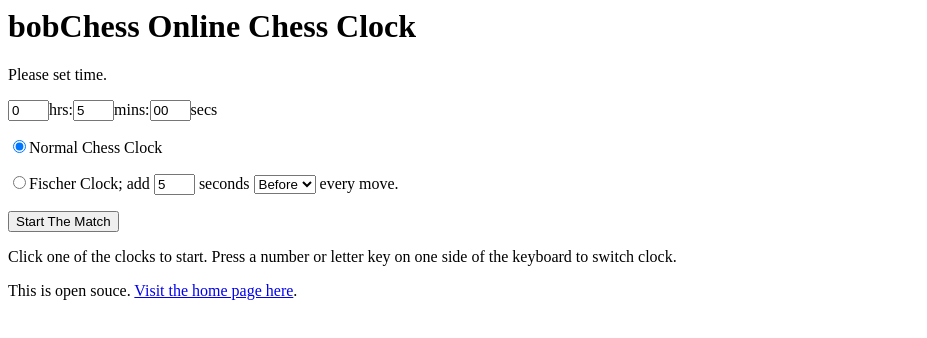
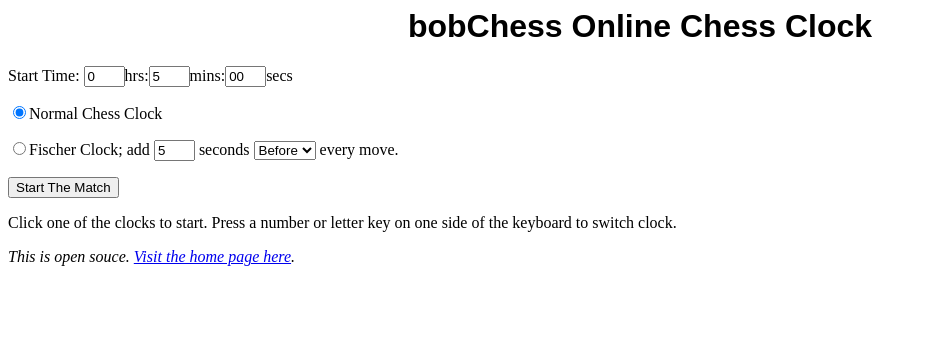
Before and after one commit to jarofgreen/bobchess, a plain HTML site: page BobChessClock.htm in a window 1280 px wide. Shown: the whole page, without its empty margins (0-927 px from the left). Drawn offline with Linux system fonts and the light colour scheme.

Commit message:
some basic styling

```diff
--- a/BobChessClock.htm
+++ b/BobChessClock.htm
@@ -21,6 +21,9 @@ Revision $Revision$ checked in $Date$
 
 <head>
 <title>Bob The Chess Clock</title>
+<style type="text/css">
+h1 { text-align: center; font-family: sans-serif; }
+</style>
 <script>
 var LastTouch;
 var players;
@@ -151,7 +154,7 @@ function reset() {
 You seem not to have JavaScript enabled. Without it,  <a href="http://code.google.com/p/bobchess/">BobChess</a> will not run.
 </div>
 
-<div id="play" style="display: none; height:90%; width: 90%;">
+<div id="play" style="text-align: center; display: none; height:90%; width: 90%;">
 <input type="button" style=" font-size:300%; width:45%; height:90%; text-align: left; background-color: black; color: white; padding: 10px;" id="player1" onclick="clickPlayer(0);">
 <input type="button" style=" font-size:300%; width:45%; height:90%; text-align: right; padding: 10px;" id="player2" onclick="clickPlayer(1);">
 <br>
@@ -160,13 +163,12 @@ You seem not to have JavaScript enabled. Without it,  <a href="http://code.googl
 
 <div id="start" style="display: none;">
 <h1>bobChess Online Chess Clock</h1>
-<p>Please set time.</p>
-<p><input type=text id="Hrs" size="2" value="0">hrs:<input type=text id="Mins" size="2" value="5">mins:<input type=text id="Secs" size="2" value="00">secs</p>
+<p>Start Time: <input type=text id="Hrs" size="2" value="0">hrs:<input type=text id="Mins" size="2" value="5">mins:<input type=text id="Secs" size="2" value="00">secs</p>
 <p><input type="radio" name="Mode" id="NormalChess" checked="checked"><label for="NormalChess">Normal Chess Clock</label></p>
 <p><input type="radio" name="Mode" id="Fischer"><label for="Fischer">Fischer Clock; add </label><input type="text" id="FischerSecs" value="5" size="2"> seconds <select id="FischerMode"><option value=0>Before</option><option value=1>After</option></select> every move.</p>
 <p><input value="Start The Match" type=submit onclick="startMatch(); return false;"></p>
 <p>Click one of the clocks to start. Press a number or letter key on one side of the keyboard to switch clock.</p>
-<p>This is open souce. <a href="http://code.google.com/p/bobchess/">Visit the home page here</a>.</p>
+<p><em>This is open souce. <a href="http://code.google.com/p/bobchess/">Visit the home page here</a>.</em></p>
 </div>
 
 
```
